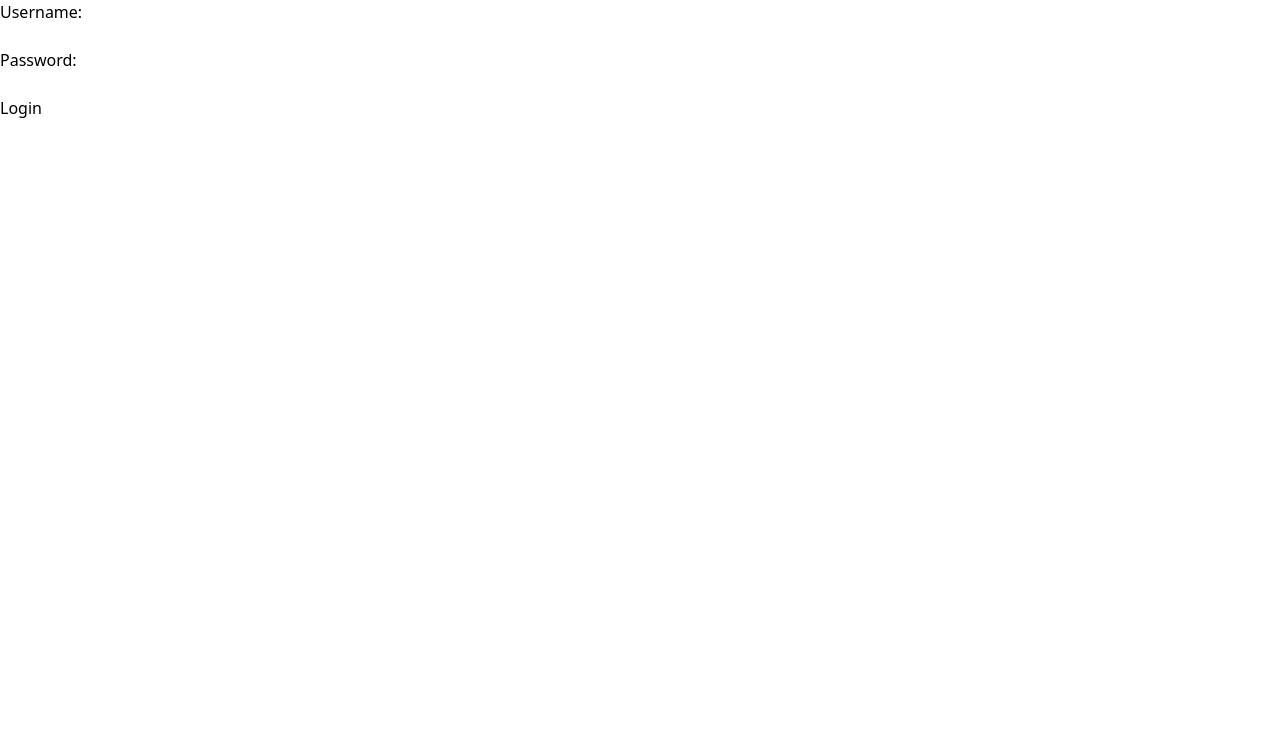
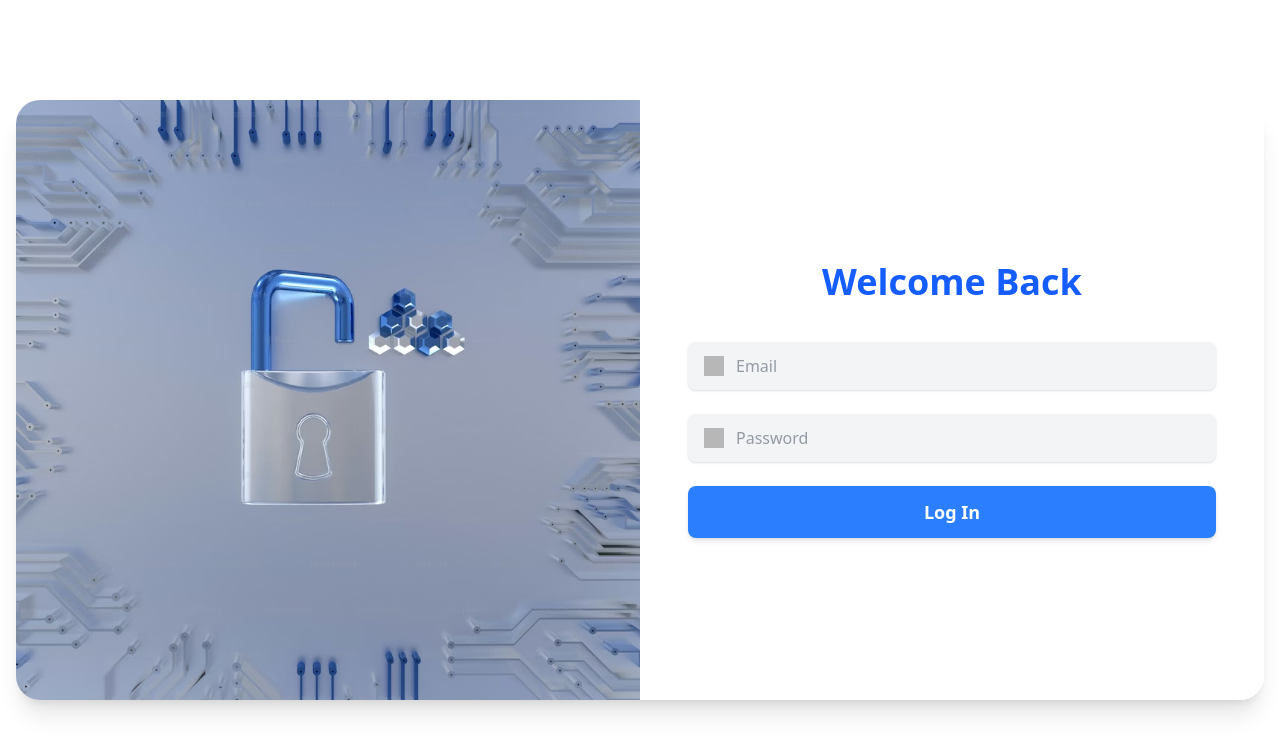
Before and after one commit to prakashchandrajha/npa-rec-from-home, an Angular app: page / in a window 1280 px wide. Before the commit this address led to /login. Shown: the top 754 px of the page. Built offline with nearby package versions, Linux system fonts and the light colour scheme; grey boxes are pictures that could not be loaded.

Commit message:
login page setup

```diff
--- a/angular.json
+++ b/angular.json
@@ -22,6 +22,11 @@
               {
                 "glob": "**/*",
                 "input": "public"
+              },
+              {
+                "glob": "**/*",
+                "input": "src/assets",
+                "output": "/assets"
               }
             ],
             "styles": [
--- a/src/app/auth/auth.service.ts
+++ /dev/null
@@ -1,24 +0,0 @@
-import { Injectable } from '@angular/core';
-import { HttpClient, HttpHeaders } from '@angular/common/http';
-import { Observable } from 'rxjs';
-
-@Injectable({
-  providedIn: 'root'
-})
-export class AuthService {
-  private baseUrl = '';
-
-  constructor(private http: HttpClient) {}
-
-  login(username: string, password: string): Observable<string> {
-    const headers = new HttpHeaders({
-      'Authorization': 'Basic ' + btoa(username + ':' + password)
-    });
-
-    return this.http.get(`${this.baseUrl}/api/users/me`, { headers, responseType: 'text' });
-  }
-
-  getMe(): Observable<string> {
-    return this.http.get(`${this.baseUrl}/api/users/me`, { responseType: 'text' });
-  }
-}
--- a/src/app/auth/login/login.html
+++ /dev/null
@@ -1,9 +0,0 @@
-<form (ngSubmit)="onLogin()">
-  <label for="username">Username:</label>
-  <input type="text" id="username" name="username" [(ngModel)]="username" required><br><br>
-
-  <label for="password">Password:</label>
-  <input type="password" id="password" name="password" [(ngModel)]="password" required><br><br>
-
-  <button type="submit">Login</button>
-</form>
--- a/src/app/auth/login/login.ts
+++ /dev/null
@@ -1,30 +0,0 @@
-import { Component } from '@angular/core';
-import { CommonModule } from '@angular/common';
-import { FormsModule } from '@angular/forms';
-import { AuthService } from '../auth.service';
-
-@Component({
-  selector: 'app-login',
-  imports: [CommonModule, FormsModule],
-  templateUrl: './login.html',
-  styleUrl: './login.css',
-})
-export class Login {
-  username: string = '';
-  password: string = '';
-
-  constructor(private authService: AuthService) {}
-
-  onLogin() {
-    this.authService.login(this.username, this.password).subscribe({
-      next: (response) => {
-        console.log('Login successful', response);
-        // Handle success, e.g., navigate to dashboard
-      },
-      error: (error) => {
-        console.error('Login failed', error);
-        // Handle error
-      }
-    });
-  }
-}
--- /dev/null
+++ b/src/app/components/auth/login/login.component.html
@@ -0,0 +1,55 @@
+<div class="min-h-screen flex items-center justify-center">
+  <div class="bg-white rounded-3xl shadow-xl flex flex-col md:flex-row overflow-hidden max-w-screen-xl w-full mx-4 min-h-[600px]">
+
+    <!-- Imagen -->
+    <div class="md:w-1/2 w-full">
+      <img
+        src="../../../../assets/login.avif"
+        alt="Welcome"
+        class="object-cover h-full w-full"
+      />
+    </div>
+
+    <!-- Formulario -->
+    <div class="md:w-1/2 w-full flex flex-col justify-center p-12 bg-white">
+      <h2 class="text-4xl font-extrabold text-blue-600 mb-10 text-center">Welcome Back</h2>
+
+      <form class="space-y-6">
+        <div class="relative">
+          <img
+            src="https://cdn-icons-png.flaticon.com/512/561/561127.png"
+            alt="Email"
+            class="w-5 h-5 absolute left-4 top-1/2 transform -translate-y-1/2 opacity-70"
+          />
+          <input
+            type="email"
+            placeholder="Email"
+            class="pl-12 pr-4 py-3 w-full rounded-lg bg-gray-100 focus:outline-none focus:ring-2 focus:ring-blue-500 text-gray-700 text-base shadow-sm transition duration-200"
+          />
+        </div>
+
+        <div class="relative">
+          <img
+            src="https://cdn-icons-png.flaticon.com/512/3064/3064155.png"
+            alt="Password"
+            class="w-5 h-5 absolute left-4 top-1/2 transform -translate-y-1/2 opacity-70"
+          />
+          <input
+            type="password"
+            placeholder="Password"
+            class="pl-12 pr-4 py-3 w-full rounded-lg bg-gray-100 focus:outline-none focus:ring-2 focus:ring-blue-500 text-gray-700 text-base shadow-sm transition duration-200"
+          />
+        </div>
+
+        <button
+          type="submit"
+          class="w-full py-3 bg-blue-500 text-white font-semibold text-lg rounded-lg hover:bg-blue-600 transition duration-300 shadow-md"
+        >
+          Log In
+        </button>
+      </form>
+
+
+    </div>
+  </div>
+</div>
```
Also changed, not shown: src/app/app.routes.ts (+5 -3 lines), src/app/components/auth/login/login.component.ts (added, +11 -0 lines), src/app/components/auth/login/login.component.css (added), src/assets/login.avif (added), 1 other file (tests, documents, lock files or other folders).
